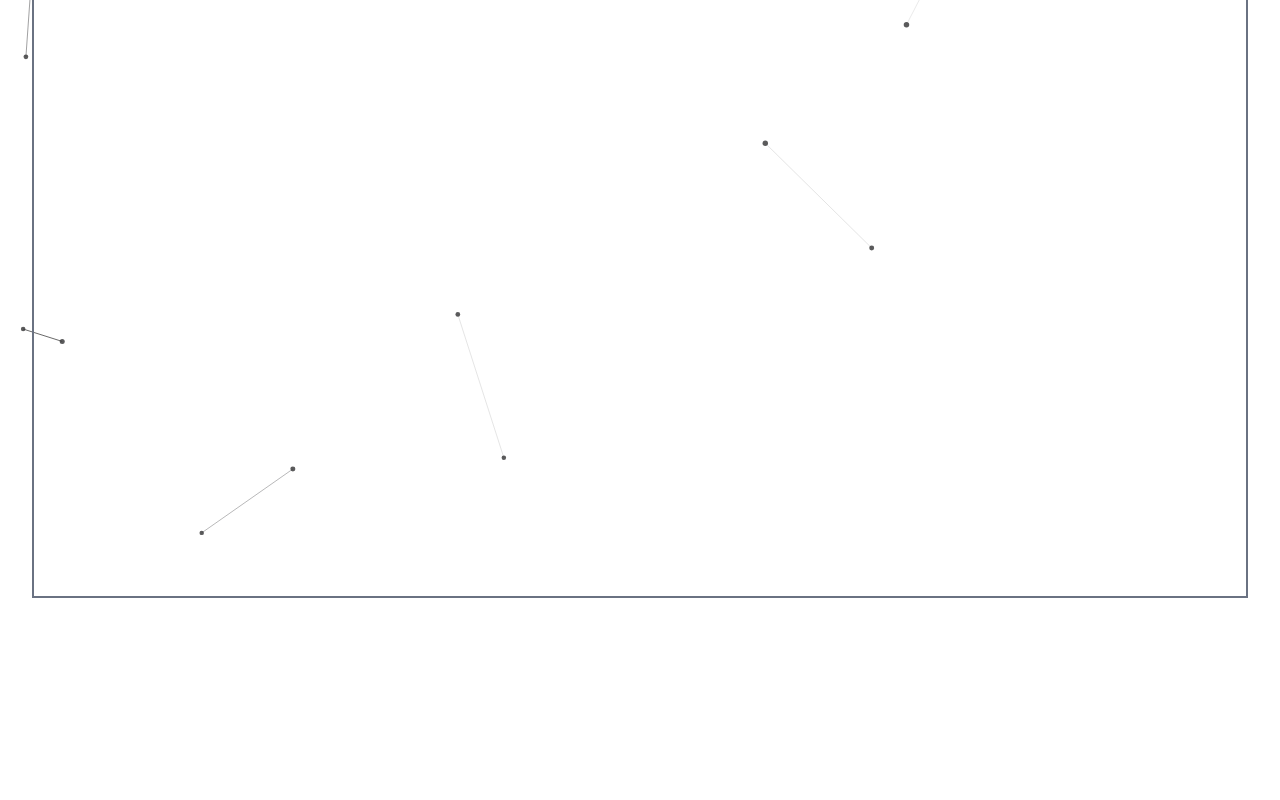
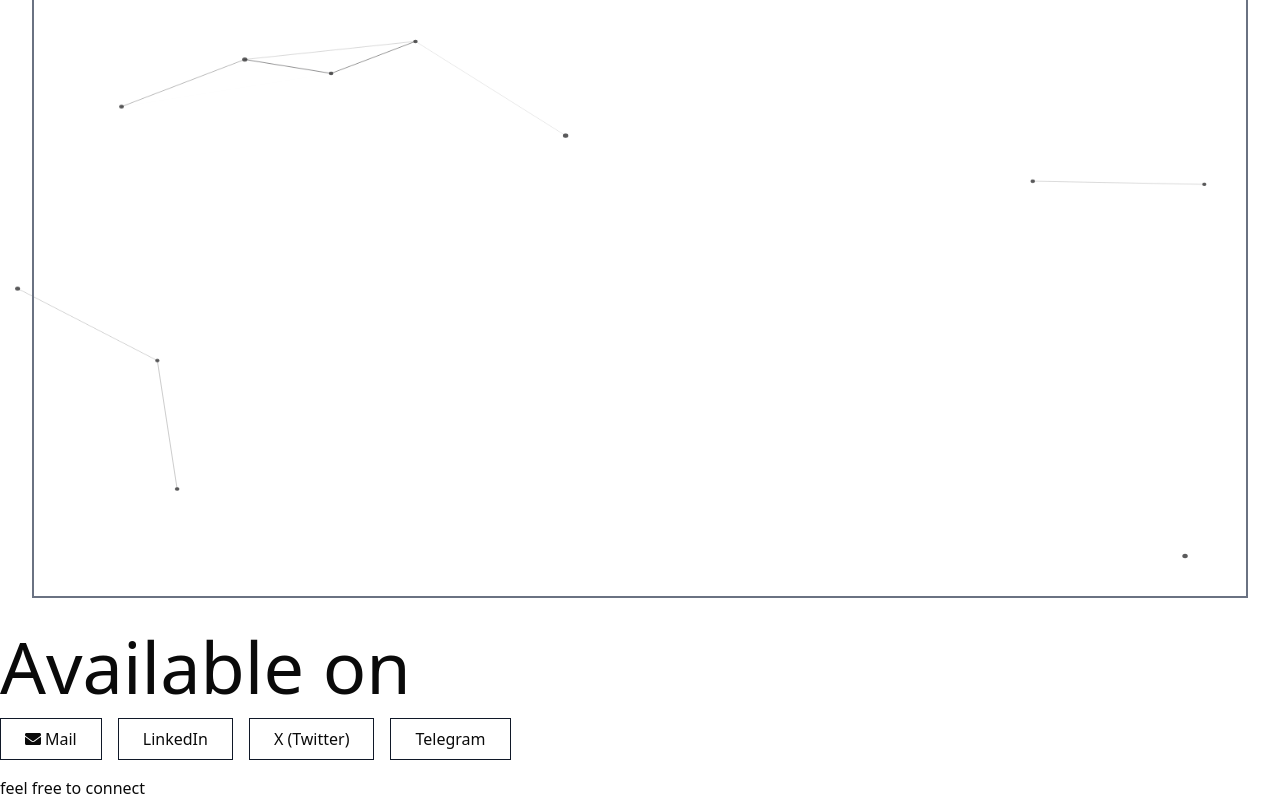
Before and after one commit to halleygz/Portfolio_v2, a Next.js app: page /skills in a window 1280 px wide. Shown: the part 234-1034 px from the top of the page. Before the commit the page ends 864 px from the top, so only its background shows below. Built offline with nearby package versions, Linux system fonts and the light colour scheme.

Commit message:
modified navigation and footer.

```diff
--- a/components/Shared/Footer.tsx
+++ b/components/Shared/Footer.tsx
@@ -1,9 +1,22 @@
 import React from 'react'
+import Button from './Button'
+import { FaEnvelope } from 'react-icons/fa'
 
 const Footer = () => {
   return (
-    <div>
+    <div className='w-full font-mono'>
+      <h1 className='text-3xl lg:text-7xl font-thin mb-4'>Available on</h1>
+      <div className="flex justify-bewteen gap-4 w-full">
+        <Button className="flex justify-between items-center align-middle gap-1">
+          <FaEnvelope style={{verticalAlign: "middle"}}/>
+          Mail
+        </Button>
+        <Button>LinkedIn</Button>
+        <Button>X (Twitter)</Button>
+        <Button>Telegram</Button>
 
+      </div>
+      <p className='font-mono mt-4'>feel free to connect</p>
     </div>
   )
 }
--- a/components/Shared/Nav.tsx
+++ b/components/Shared/Nav.tsx
@@ -0,0 +1,20 @@
+"use client"
+import Link from 'next/link'
+import { usePathname } from 'next/navigation'
+import React from 'react'
+
+const Nav = () => {
+  const path = usePathname()
+  return (
+    <nav className='font-mono font-light'>
+        <p className='text-3xl font-extralight mb-5'>$cd {path === "/" ? "." : <Link href="/" className="underline">..</Link>}/</p>
+        <ul className='text-2xl flex flex-col gap-4'>
+            <li><Link href="/experience">Experience</Link></li>
+            <li><Link href="/projects">Projects</Link></li>
+            <li><Link href="/skills">Skills</Link></li>
+        </ul>
+    </nav>
+  )
+}
+
+export default Nav
```
